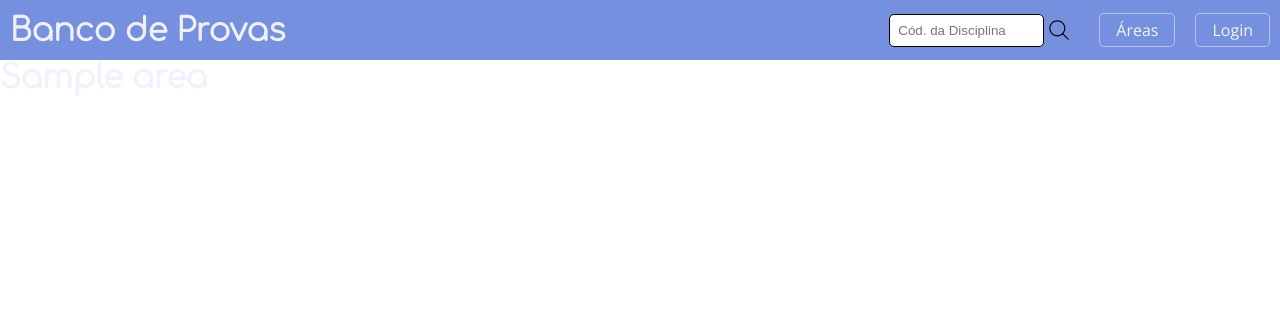
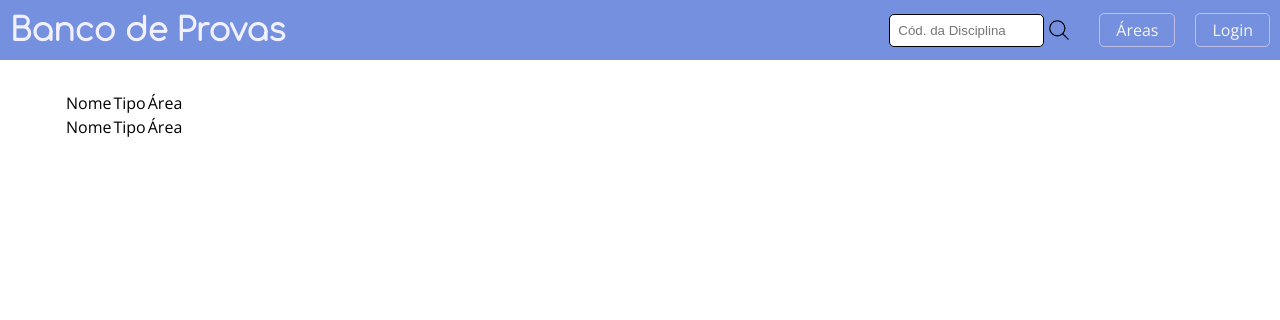
Before and after one commit to InfoJrUFBA/bancodeprovas, a PHP site: page /area/1/show in a window 1280 px wide. Shown: the top 320 px of the page. Run offline with PHP 8.4, Linux system fonts and the light colour scheme; tables that the repository leaves empty hold one stand-in row (values such as "Sample post"); data that the repository does not hold is empty; some libraries are stand-ins or nearby versions.

Commit message:
editando views: página principal exibindo áreas, página show exibindo cursos específico;

```diff
--- a/app/Views/areas/show.phtml
+++ b/app/Views/areas/show.phtml
@@ -1,3 +1,27 @@
-<div class ="container">
-	<h1 class ="h1"> <?php  echo $this->view->area->name; ?> </h1>
-</div>
+<section>
+	<table id="courses" class="display">
+		<thead>
+			<tr>
+				<td>Nome</td>
+				<td>Tipo</td>
+				<td>Área</td>
+			</tr>
+		</thead>
+		<tbody>
+			<?php foreach ($this->view->courses as $course):?>
+			<tr>
+				<td><?php echo $course->name;?></td>
+				<td><?php echo $course->type;?></td>
+				<td><?php echo $course->area;?></td>
+			</tr>
+			<?php endforeach?>
+		</tbody>
+		<tfoot>
+			<tr>
+				<td>Nome</td>
+				<td>Tipo</td>
+				<td>Área</td>
+			</tr>
+		</tfoot>
+	</table>
+</section>
--- a/app/Views/layout.phtml
+++ b/app/Views/layout.phtml
@@ -6,6 +6,7 @@
         <meta http-equiv="X-UA-Compatible" content="ie=edge">
         <title><?php $this->getPageTitle("|"); ?>Banco de Provas</title>
         <link rel="stylesheet" href="/assets/css/style.css">
+        <script src="/assets/js/jquery.min.js"></script>
         <script src="/assets/js/script.js"></script>
     </head>
     <body>
```
Also changed, not shown: app/Views/home/index.phtml (+7 -2 lines).
